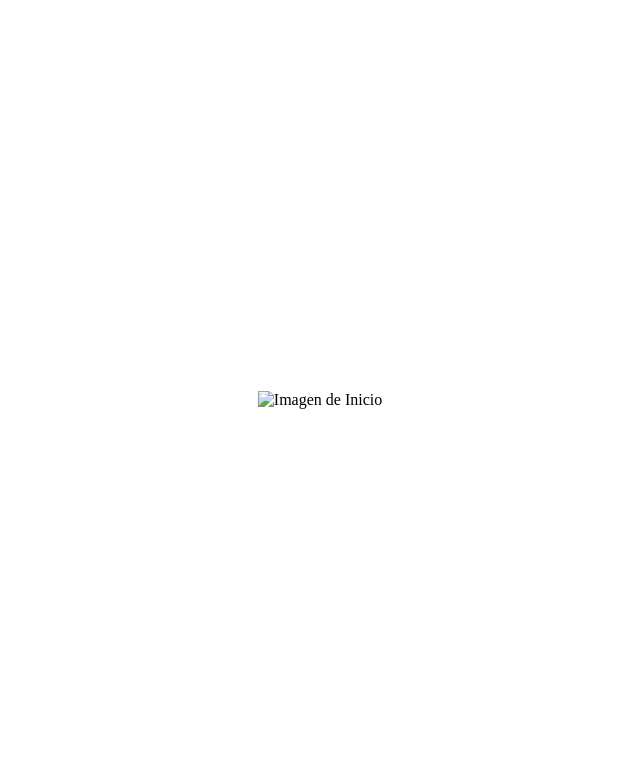
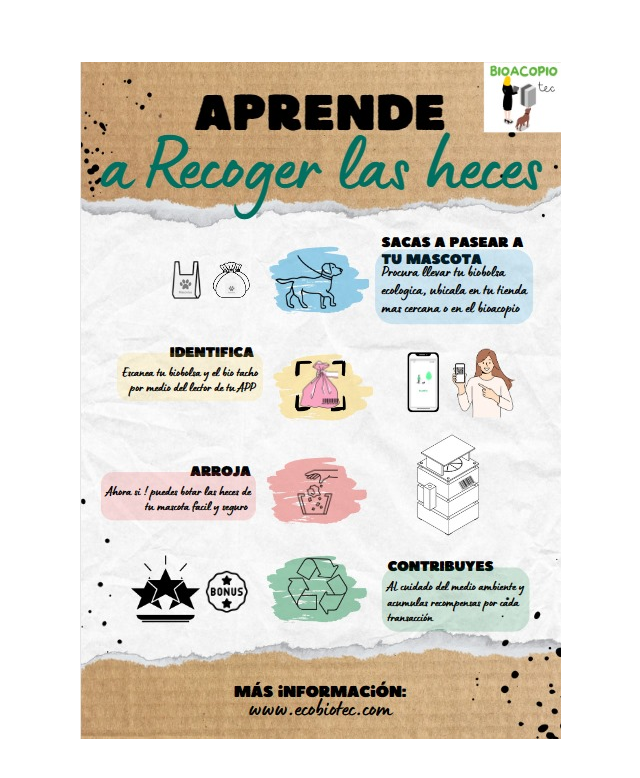
Before and after one commit to jfloresanchez/ecobio.github.io, a plain HTML site: page index.html in a window 1280 px wide. Shown: the whole page, without its empty margins (320-960 px from the left). Drawn offline with Linux system fonts and the light colour scheme.

Commit message:
Add files via upload

```diff
--- a/index.html
+++ b/index.html
@@ -8,7 +8,7 @@
 </head>
 <body>
     <div class="container">
-        <img src="imagen.jpg" alt="Imagen de Inicio" class="center-image">
+        <img src="imagen.jpeg" alt="Imagen de Inicio" class="center-image">
     </div>
 </body>
 </html>
```
Also changed, not shown: imagen.jpeg (added).
